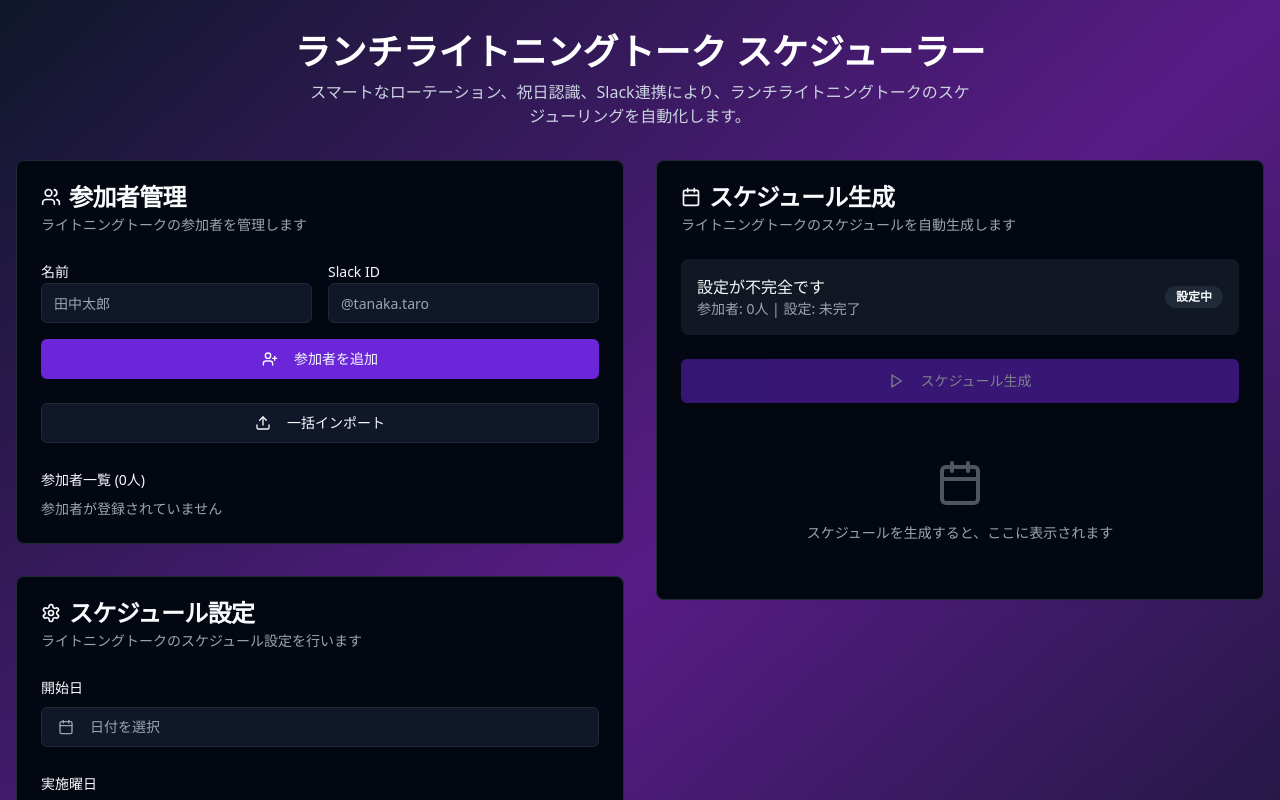
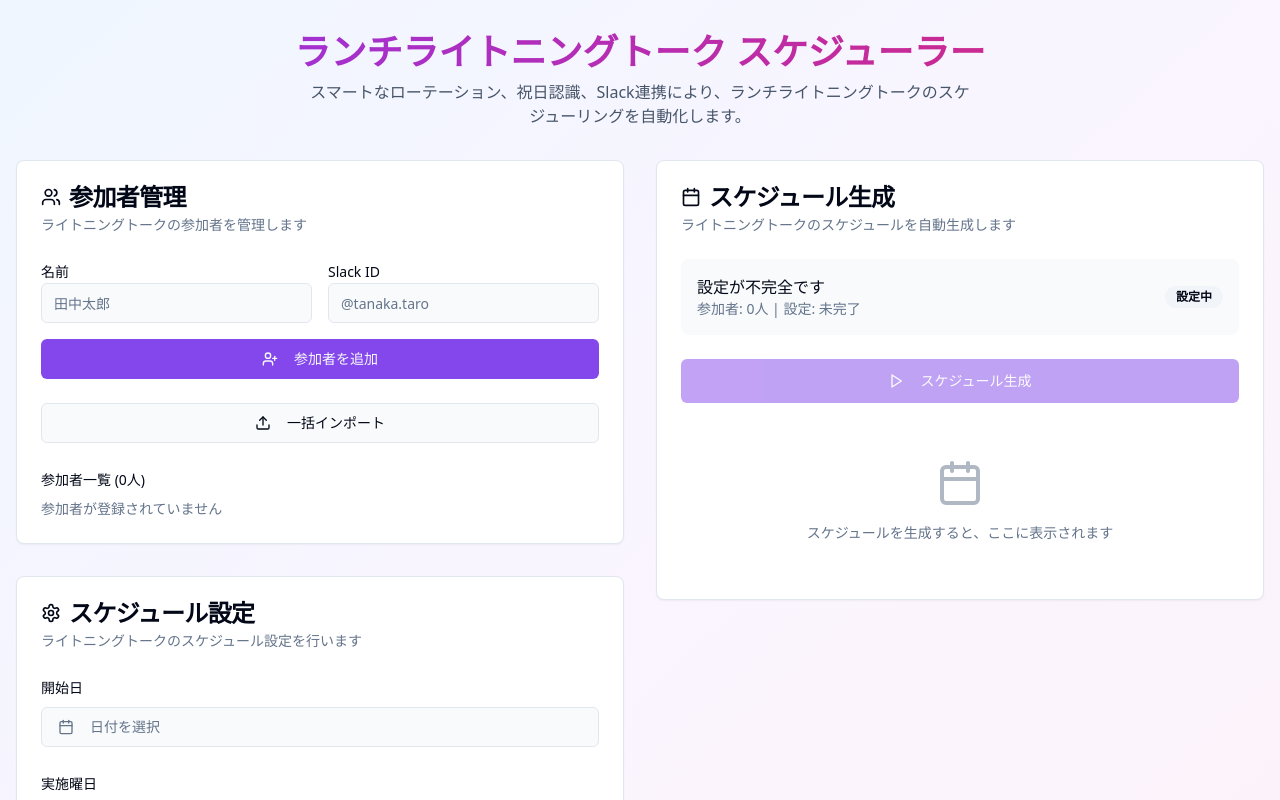
Before and after one commit to yanagisawahidetoshi/lunch-talks-automator, a React (Vite) app: page / in a window 1280 px wide. Shown: the top 800 px of the page. Built offline with nearby package versions, Linux system fonts and the light colour scheme.

Commit message:
Refactor: Improve UI aesthetics
Adjust the UI to have a brighter and more appealing visual style.

```diff
--- a/src/index.css
+++ b/src/index.css
@@ -7,44 +7,44 @@
 
 @layer base {
   :root {
-    --background: 222 47% 11%;
-    --foreground: 210 40% 98%;
+    --background: 210 20% 98%;
+    --foreground: 222 84% 4.9%;
 
-    --card: 224 71% 4%;
-    --card-foreground: 210 40% 98%;
+    --card: 0 0% 100%;
+    --card-foreground: 222 84% 4.9%;
 
-    --popover: 224 71% 4%;
-    --popover-foreground: 210 40% 98%;
+    --popover: 0 0% 100%;
+    --popover-foreground: 222 84% 4.9%;
 
-    --primary: 263 70% 50%;
+    --primary: 262 80% 60%;
     --primary-foreground: 210 40% 98%;
 
-    --secondary: 215 27% 17%;
-    --secondary-foreground: 210 40% 98%;
+    --secondary: 210 40% 96%;
+    --secondary-foreground: 222 84% 4.9%;
 
-    --muted: 215 27% 17%;
-    --muted-foreground: 217 10% 65%;
+    --muted: 210 40% 96%;
+    --muted-foreground: 215 16% 46.9%;
 
-    --accent: 215 27% 17%;
-    --accent-foreground: 210 40% 98%;
+    --accent: 210 40% 96%;
+    --accent-foreground: 222 84% 4.9%;
 
-    --destructive: 0 63% 31%;
+    --destructive: 0 84% 60%;
     --destructive-foreground: 210 40% 98%;
 
-    --border: 215 27% 17%;
-    --input: 215 27% 17%;
-    --ring: 263 70% 50%;
+    --border: 214 32% 91%;
+    --input: 214 32% 91%;
+    --ring: 262 80% 60%;
 
     --radius: 0.5rem;
 
-    --sidebar-background: 224 71% 4%;
-    --sidebar-foreground: 210 40% 98%;
-    --sidebar-primary: 263 70% 50%;
+    --sidebar-background: 0 0% 100%;
+    --sidebar-foreground: 222 84% 4.9%;
+    --sidebar-primary: 262 80% 60%;
     --sidebar-primary-foreground: 210 40% 98%;
-    --sidebar-accent: 215 27% 17%;
-    --sidebar-accent-foreground: 210 40% 98%;
-    --sidebar-border: 215 27% 17%;
-    --sidebar-ring: 263 70% 50%;
+    --sidebar-accent: 210 40% 96%;
+    --sidebar-accent-foreground: 222 84% 4.9%;
+    --sidebar-border: 214 32% 91%;
+    --sidebar-ring: 262 80% 60%;
   }
 }
 
@@ -61,15 +61,15 @@
 
 @layer utilities {
   .gradient-bg {
-    background: linear-gradient(135deg, #667eea 0%, #764ba2 100%);
+    background: linear-gradient(135deg, #667eea 0%, #764ba2 50%, #f093fb 100%);
   }
 
   .card-gradient {
-    background: linear-gradient(135deg, rgba(102, 126, 234, 0.1) 0%, rgba(118, 75, 162, 0.1) 100%);
+    background: linear-gradient(135deg, rgba(102, 126, 234, 0.05) 0%, rgba(240, 147, 251, 0.05) 100%);
   }
 
   .glass-effect {
     backdrop-filter: blur(10px);
-    border: 1px solid rgba(255, 255, 255, 0.1);
+    border: 1px solid rgba(255, 255, 255, 0.2);
   }
 }
--- a/src/pages/Index.tsx
+++ b/src/pages/Index.tsx
@@ -7,14 +7,14 @@ import { AppProvider } from '../context/AppContext';
 const Index = () => {
   return (
     <AppProvider>
-      <div className="min-h-screen bg-gradient-to-br from-slate-900 via-purple-900 to-slate-900">
+      <div className="min-h-screen bg-gradient-to-br from-blue-50 via-purple-50 to-pink-50">
         <div className="container mx-auto px-4 py-8">
           {/* Header */}
           <div className="text-center mb-8">
-            <h1 className="text-4xl font-bold text-white mb-2">
+            <h1 className="text-4xl font-bold bg-gradient-to-r from-purple-600 to-pink-600 bg-clip-text text-transparent mb-2">
               ランチライトニングトーク スケジューラー
             </h1>
-            <p className="text-slate-300 max-w-2xl mx-auto">
+            <p className="text-slate-600 max-w-2xl mx-auto">
               スマートなローテーション、祝日認識、Slack連携により、ランチライトニングトークのスケジューリングを自動化します。
             </p>
           </div>
@@ -38,7 +38,7 @@ const Index = () => {
           </div>
 
           {/* Footer */}
-          <div className="text-center mt-12 text-slate-400">
+          <div className="text-center mt-12 text-slate-500">
             <p className="text-sm">
               生産的なランチセッションのために ❤️ で作られました
             </p>
```
